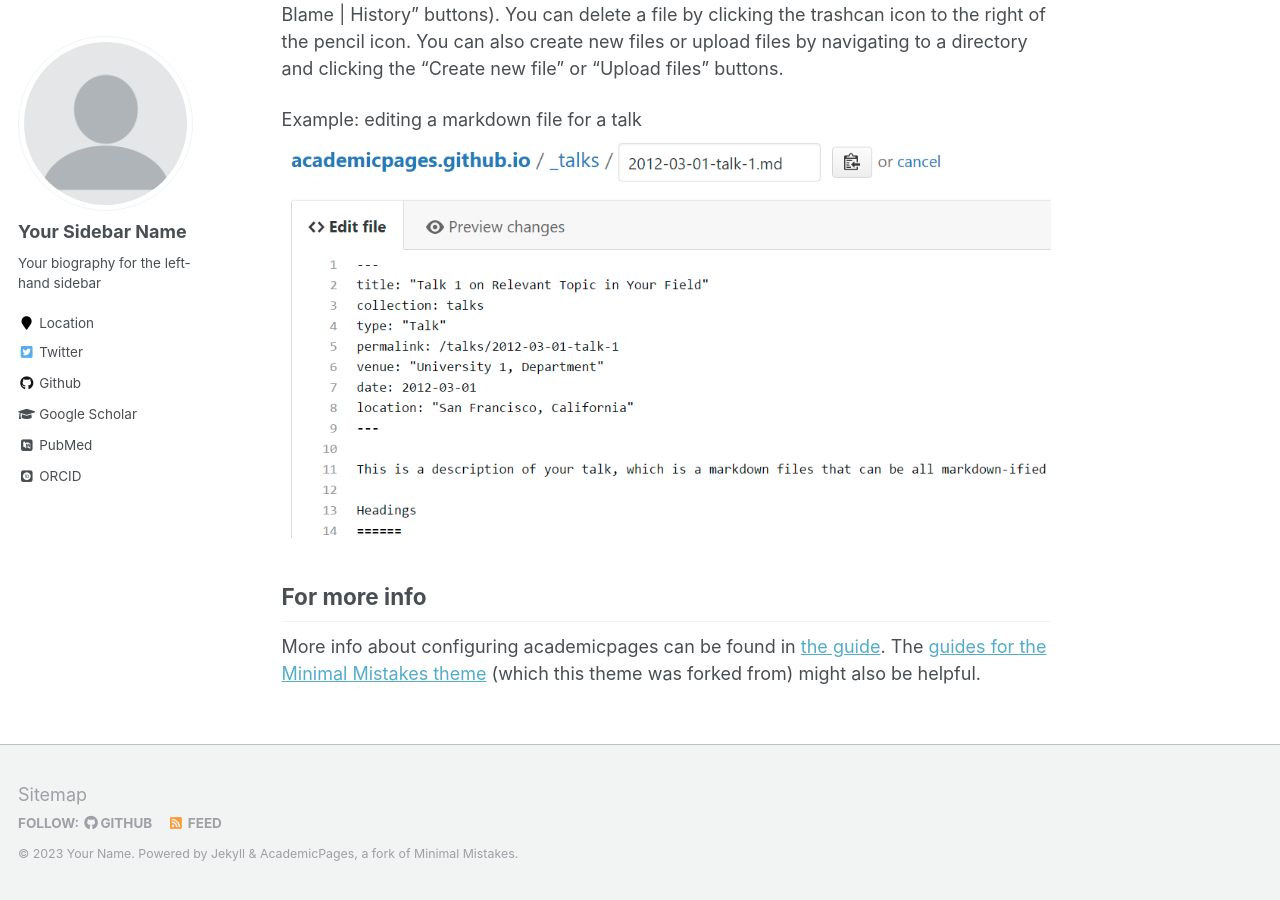
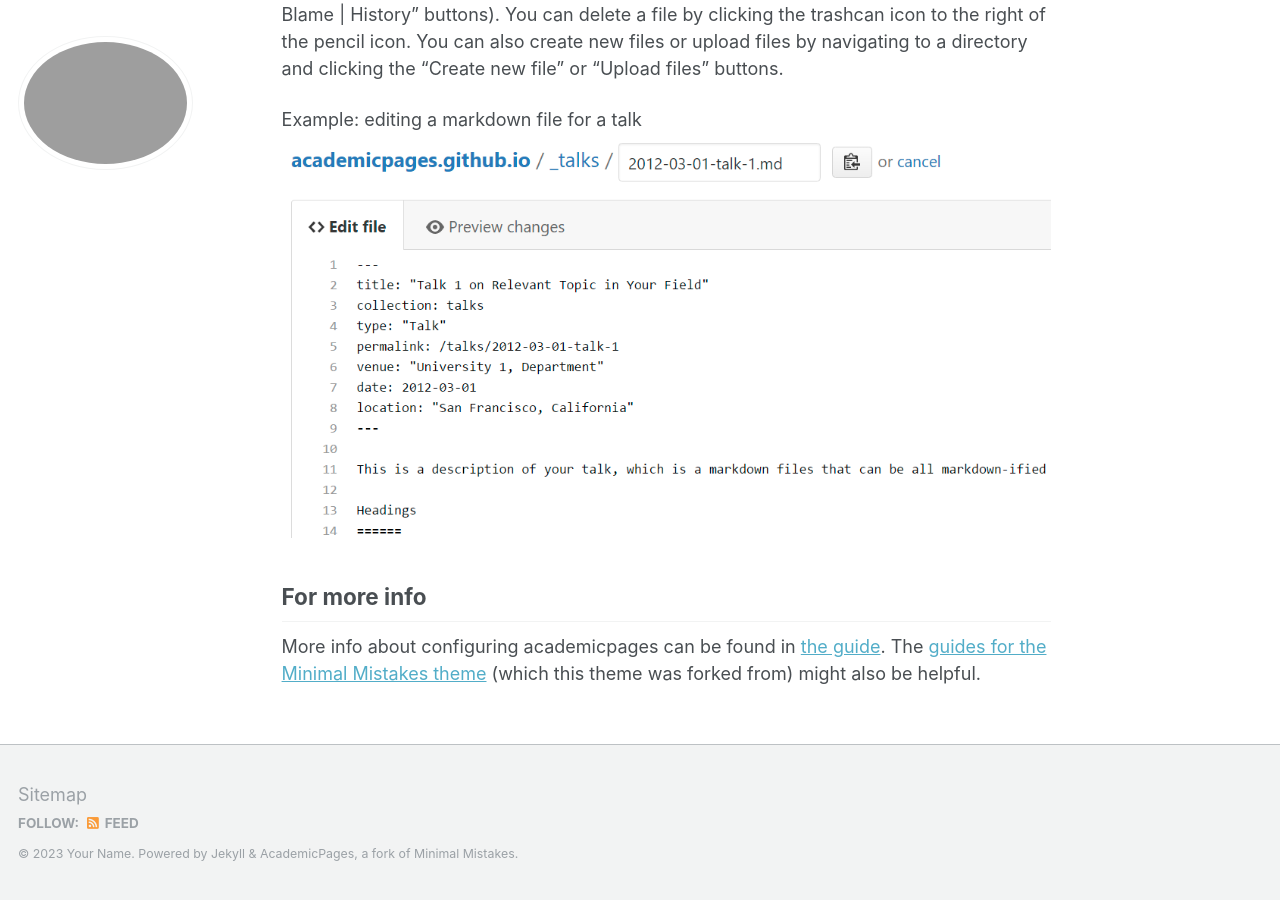
Before and after one commit to zydddd/rvgviw.github.io, a Jekyll site: the page built from _pages/about.md, in a window 1280 px wide and 900 px high, scrolled down 2463 px. Built offline with Jekyll 4.4.1, drawn with Linux system fonts in a browser that asks for light colours; some web fonts are replaced; part of the change alters nothing that is shown.

Commit message:
first commit

```diff
--- a/_config.yml
+++ b/_config.yml
@@ -78,43 +78,43 @@ analytics:
     tracking_id          :
 
 
-# Site Author
-author:
-  name             : "Your Sidebar Name"
-  avatar           : "profile.png"
-  bio              : "Your biography for the left-hand sidebar"
-  location         : "Location"
-  employer         :
-  pubmed           : "https://www.ncbi.nlm.nih.gov/pubmed/?term=john+snow"
-  googlescholar    : "http://yourfullgooglescholarurl.com"
-  email            :
-  researchgate     :  # example: "https://www.researchgate.net/profile/yourprofile"
-  uri              :
-  bitbucket        :
-  codepen          :
-  dribbble         :
-  flickr           :
-  facebook         :
-  foursquare       :
-  github           : "academicpages"
-  google_plus      :
-  keybase          :
-  instagram        :
-  impactstory      : #"https://profiles.impactstory.org/u/xxxx-xxxx-xxxx-xxxx"
-  lastfm           :
-  linkedin         :
-  orcid            : "http://orcid.org/yourorcidurl"
-  pinterest        :
-  soundcloud       :
-  stackoverflow    : # http://stackoverflow.com/users/123456/username
-  steam            :
-  tumblr           :
-  twitter          : "replacethistwitterhandle"
-  vine             :
-  weibo            :
-  xing             :
-  youtube          :
-  wikipedia        :
+# # Site Author
+# author:
+#   name             : "Your Sidebar Name"
+#   avatar           : "profile.png"
+#   bio              : "Your biography for the left-hand sidebar"
+#   location         : "Location"
+#   employer         :
+#   pubmed           : "https://www.ncbi.nlm.nih.gov/pubmed/?term=john+snow"
+#   googlescholar    : "http://yourfullgooglescholarurl.com"
+#   email            :
+#   researchgate     :  # example: "https://www.researchgate.net/profile/yourprofile"
+#   uri              :
+#   bitbucket        :
+#   codepen          :
+#   dribbble         :
+#   flickr           :
+#   facebook         :
+#   foursquare       :
+#   github           : "academicpages"
+#   google_plus      :
+#   keybase          :
+#   instagram        :
+#   impactstory      : #"https://profiles.impactstory.org/u/xxxx-xxxx-xxxx-xxxx"
+#   lastfm           :
+#   linkedin         :
+#   orcid            : "http://orcid.org/yourorcidurl"
+#   pinterest        :
+#   soundcloud       :
+#   stackoverflow    : # http://stackoverflow.com/users/123456/username
+#   steam            :
+#   tumblr           :
+#   twitter          : "replacethistwitterhandle"
+#   vine             :
+#   weibo            :
+#   xing             :
+#   youtube          :
+#   wikipedia        :
 
 
 # Reading Files
```
